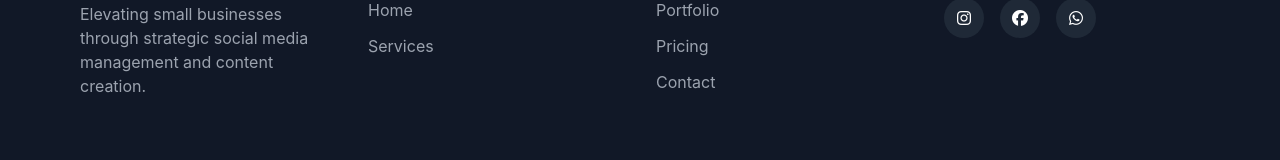
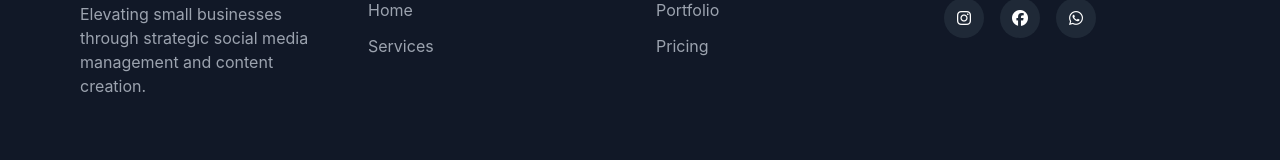
Before and after one commit to priyam191/UpVibe-frontend, a React (Create React App) app: page /pricing in a window 1280 px wide. Shown: the part 1834-1994 px from the top of the page. Built offline with nearby package versions, Linux system fonts and the light colour scheme.

Commit message:
contact footer removed

```diff
--- a/src/footer/Footer.js
+++ b/src/footer/Footer.js
@@ -28,7 +28,6 @@ export const Footer = () => {
               <ul className="space-y-3">
                 <li><Link to ="/portfolio" onClick={scrollToTop} className="text-gray-400 hover:text-sky-400 transition-colors">Portfolio</Link></li>
                 <li><Link to ="/pricing" onClick={scrollToTop} className="text-gray-400 hover:text-sky-400 transition-colors">Pricing</Link></li>
-                <li><Link to ="/contact" onClick={scrollToTop} className="text-gray-400 hover:text-sky-400 transition-colors">Contact</Link></li>
               </ul>
             </div>
 
```
